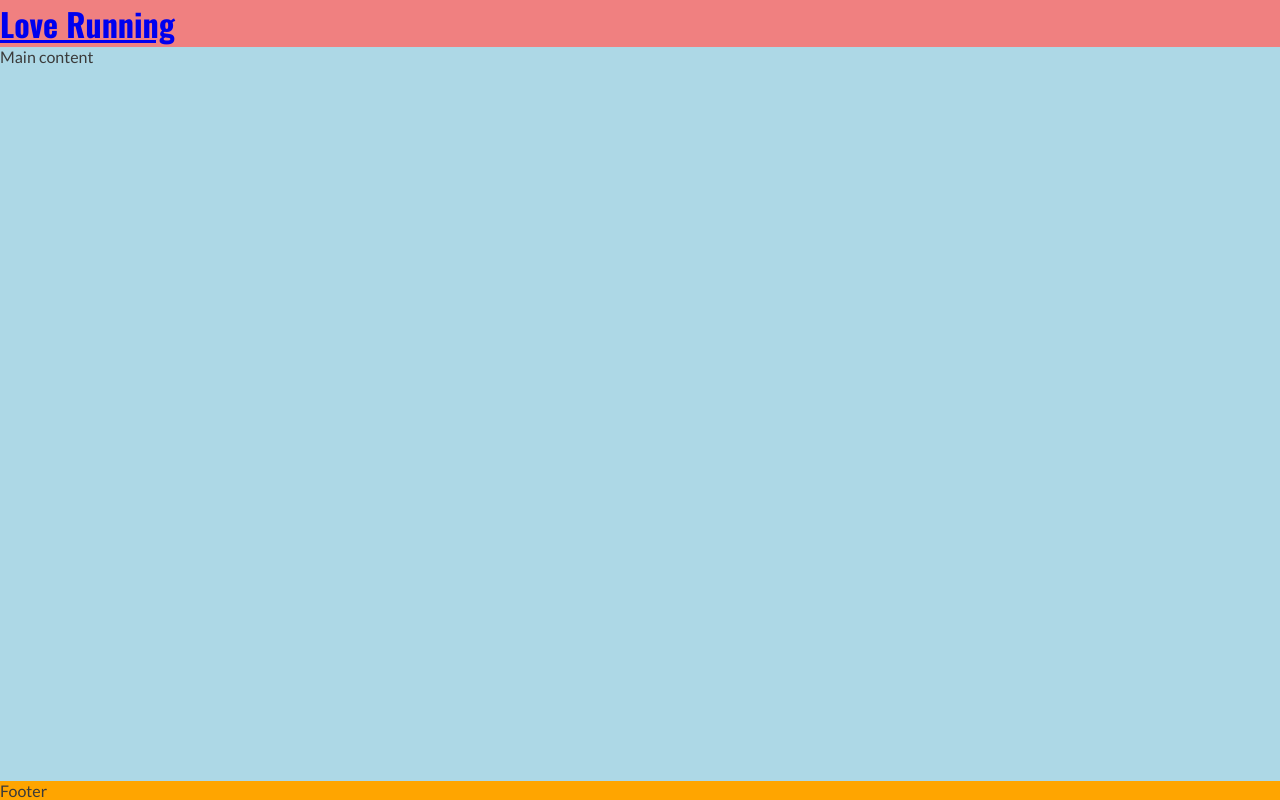
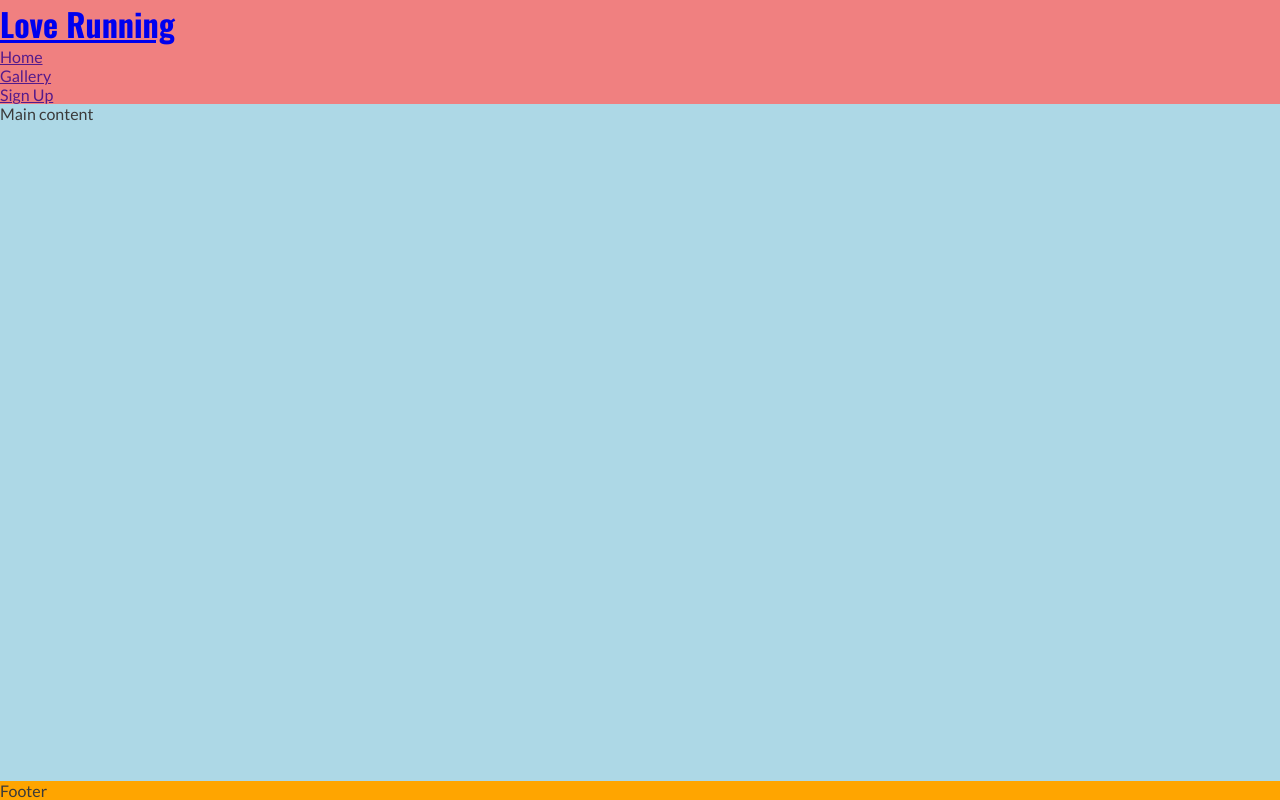
Before and after one commit to Felixiden1987/CLI, a plain HTML site: page index.html in a window 1280 px wide. Drawn offline with nearby package versions, Linux system fonts and the light colour scheme.

Commit message:
create navigation section

```diff
--- a/index.html
+++ b/index.html
@@ -22,6 +22,13 @@
     <a href="index.html">
         <h1 id="logo">Love Running</h1>
     </a>
+    <nav>
+        <ul>
+            <li><a href="">Home</a></li>
+            <li><a href="">Gallery</a></li>
+            <li><a href="">Sign Up</a></li>
+        </ul>
+    </nav>
 </header>
 <!-- Main content -->
  <main>Main content</main>
```
